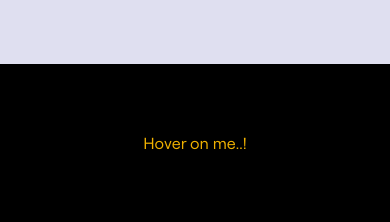
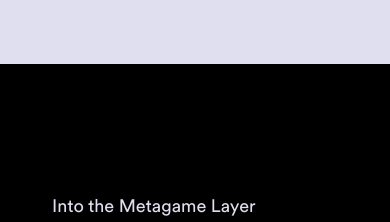
Before and after one commit to thisisaman408/GamingWebFrontEnd, a React (Vite) app: page / in a window 390 px wide. Shown: the part 2980-3202 px from the top of the page. Built offline with nearby package versions, Linux system fonts and the light colour scheme.

Commit message:
Changed Title

```diff
--- a/index.html
+++ b/index.html
@@ -4,7 +4,7 @@
     <meta charset="UTF-8" />
     <link rel="icon" type="image/svg+xml" href="/logo.png" />
     <meta name="viewport" content="width=device-width, initial-scale=1.0" />
-    <title>Vite + React</title>
+    <title>Aman</title>
   </head>
   <body>
     <div id="root"></div>
--- a/src/components/HorizontalRule/Rule.jsx
+++ b/src/components/HorizontalRule/Rule.jsx
@@ -42,7 +42,7 @@ const Rule = () => {
 		<div className="flex flex-col justify-center items-center">
 			<div
 				id="string"
-				className="h-[100px] w-full bg-black flex justify-center items-center px-2 -mb-16 pt-10"
+				className="h-[0px] md:h-[130px] w-full bg-black flex justify-center items-center px-2 -mb-16 pt-10"
 				ref={svgRef}>
 				<svg
 					width="700"
@@ -66,7 +66,7 @@ const Rule = () => {
 					/>
 				</svg>
 			</div>
-			<p className="font-robert-regular bg-transparent text-yellow-500 mt-8">
+			<p className="hidden md:font-robert-regular md:bg-transparent md:text-yellow-500 md:mt-8 md:block">
 				Hover on me..!
 			</p>
 		</div>
```
